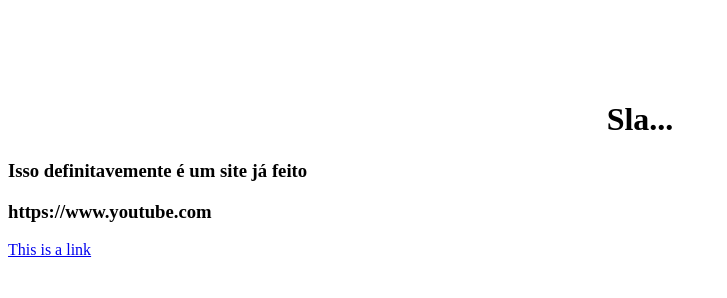
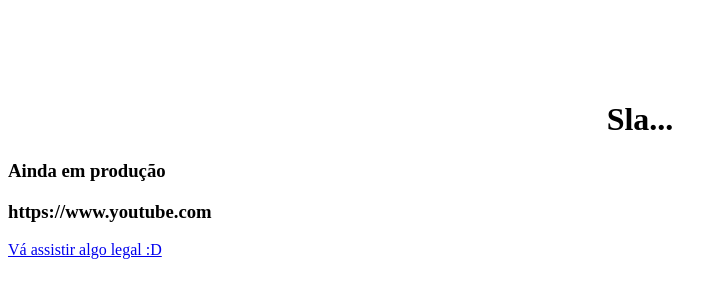
Before and after one commit to LuizEdsonNeto/LNcodes, a plain HTML site: page index.html in a window 1280 px wide. Shown: the whole page, without its empty margins (0-727 px from the left). Drawn offline with Linux system fonts and the light colour scheme.

Commit message:
Update index.html

```diff
--- a/index.html
+++ b/index.html
@@ -2,8 +2,8 @@
 <body bgcolor="white">
 <br><br><br><br>
 <h1><center>Sla...</center></h1>
-<h3><p>Isso definitavemente é um site já feito</p></h3>
+<h3><p>Ainda em produção</p></h3>
 <h3><p>https://www.youtube.com</p></h3>
-<a href="https://www.youtube.com">This is a link</a><link color="blue">
+<a href="https://www.youtube.com">Vá assistir algo legal :D</a><link color="blue">
 </body>
 </html>
```
